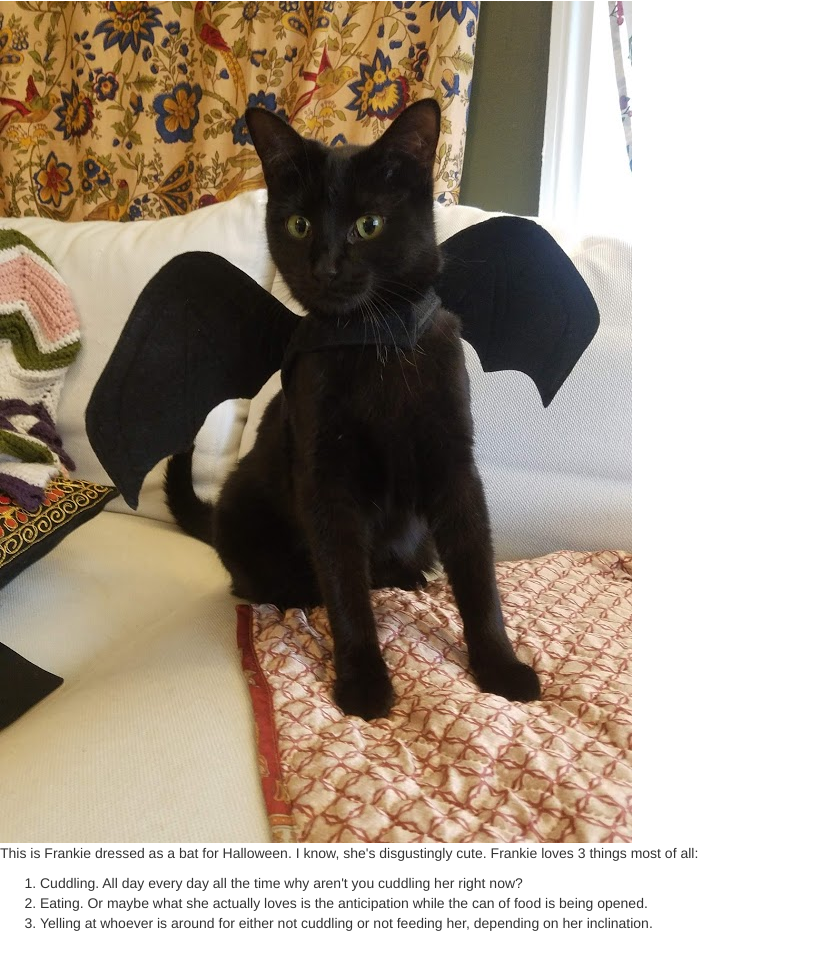
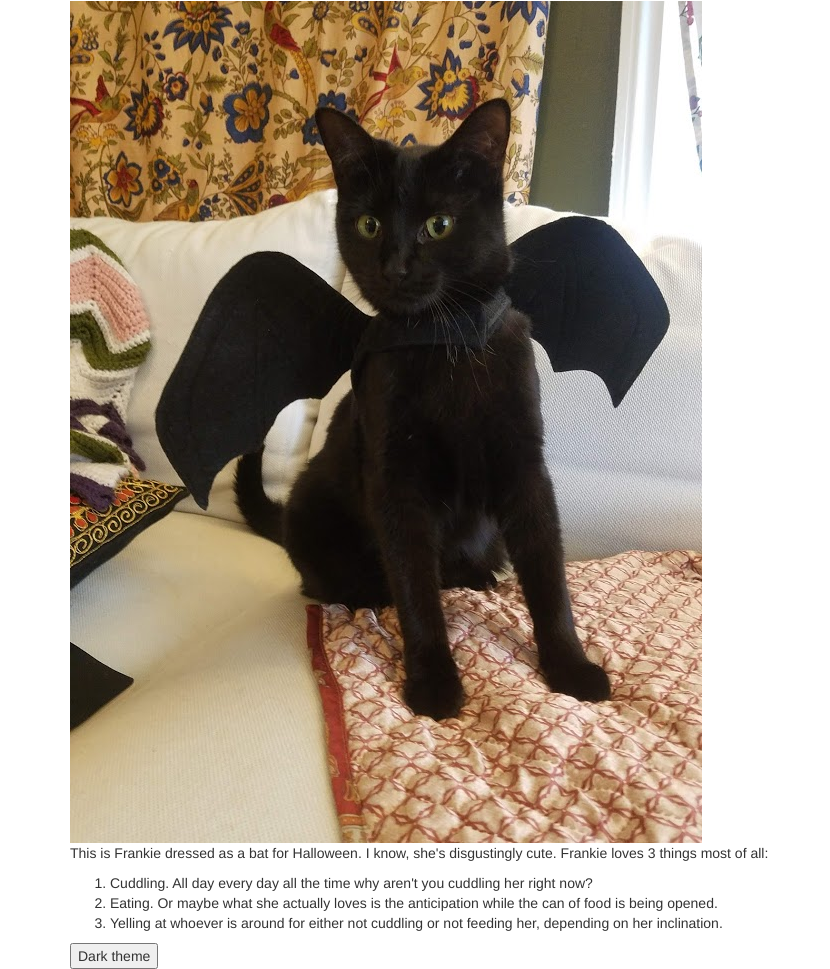
Before and after one commit to BAPotts/pet-website, a plain HTML site: page index.html in a window 1280 px wide. Shown: the part 1186-2155 px from the top of the page, without its empty margins (0-830 px from the left). Before the commit the page ends 2129 px from the top, so only its background shows below. Drawn offline with Linux system fonts and the light colour scheme.

Commit message:
Add button with 'dark' id

```diff
--- a/index.html
+++ b/index.html
@@ -8,6 +8,7 @@
     <title>Jasper and Frankie</title>
   </head>
   <body>
+    <div class="container">
       <h1>My Cats!</h1>
       <p>I have two cats named Jasper and Frankie! I got them from the human society
         on Adopt a Black Cat day. They're brother and sister, but they have very different
@@ -37,5 +38,7 @@
         <li>Yelling at whoever is around for either not cuddling or not
           feeding her, depending on her inclination.</li>
       </ol>
+      <button id="dark">Dark theme</button>
     </body>
+  </div>
 </html>
```
Lines whose indentation alone changed are shown as unchanged.
